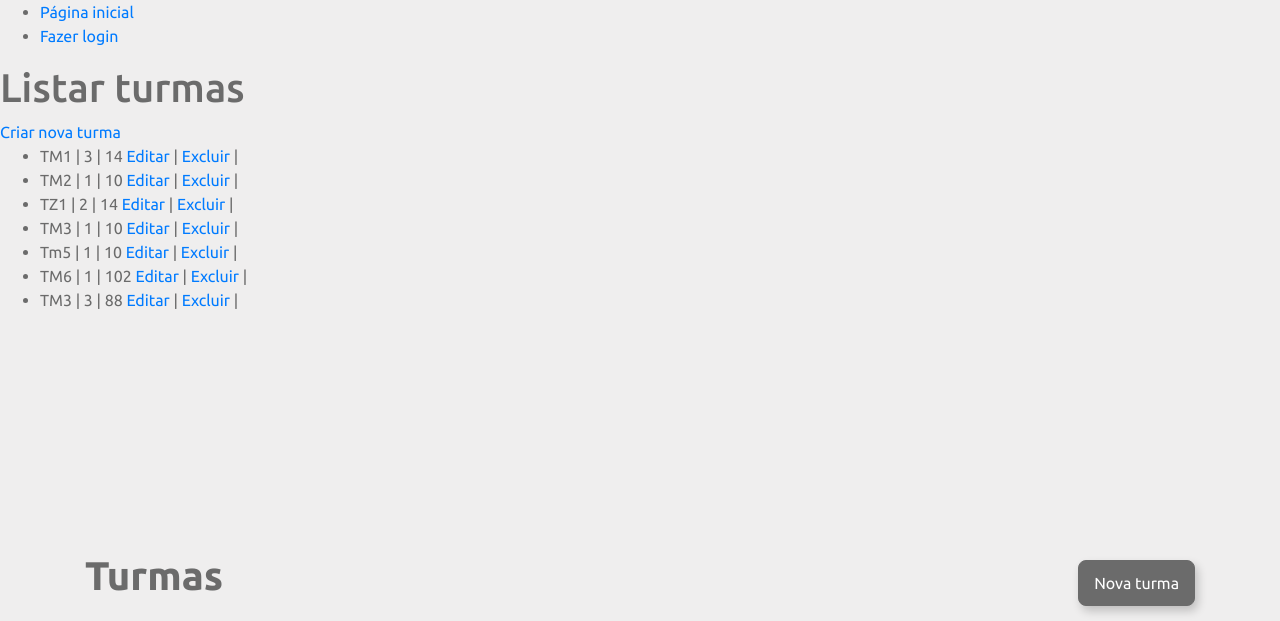
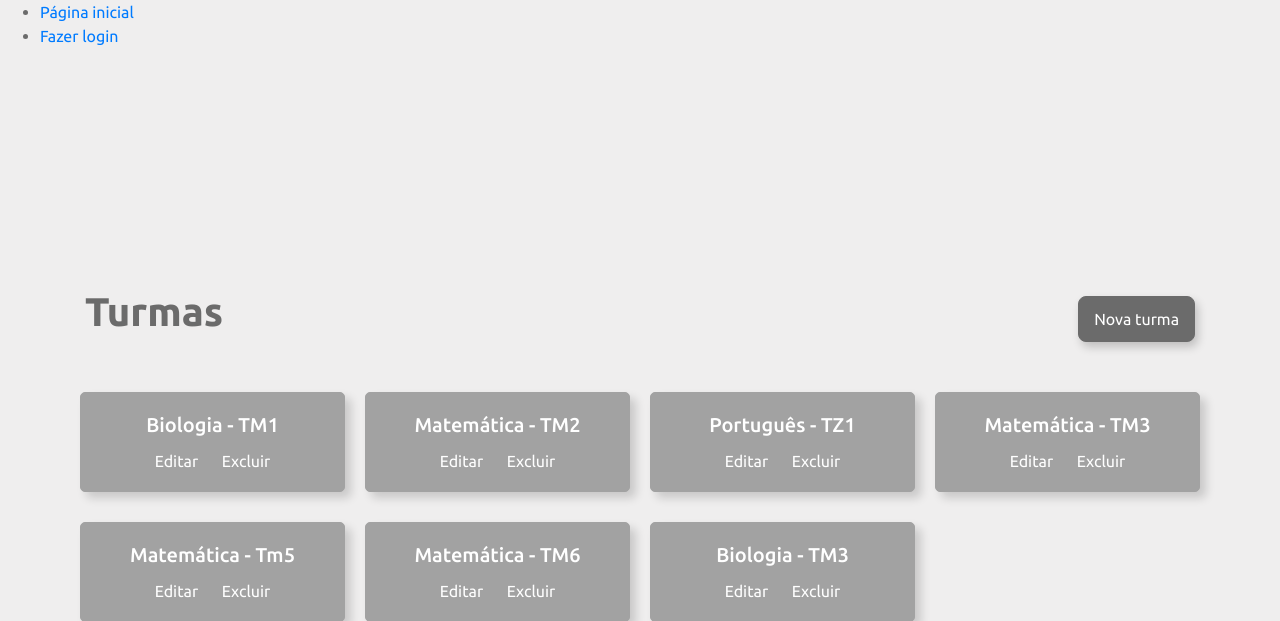
Before and after one commit to caioguedesam/skoolit_engsoft, a Flask app: page /turmas/listar in a window 1280 px wide. Shown: the top 621 px of the page. Run offline with Flask 2, Linux system fonts and the light colour scheme; data comes from the database, SQL or seed files in the repository; some libraries are stand-ins or nearby versions.

Commit message:
Limpeza ListarTurmas (remoção do design antigo)

```diff
--- a/skoolit/templates/turmas/listar_turmas.html
+++ b/skoolit/templates/turmas/listar_turmas.html
@@ -7,21 +7,6 @@
 {% block title %}Listar turmas{% endblock %}
 
 {% block content %}
-
-<h1>Listar turmas</h1>
-
-<a href="{{url_for('turmas.criar')}}">Criar nova turma</a>
-
-<ul>
-	{% for turma in turmas %}
-		<li>{{turma.titulo}} | {{turma.materia_id}} | {{turma.professor_id}} <a href="{{url_for('turmas.atualizar', id=turma.id)}}">Editar</a> | <a href="{{url_for('turmas.excluir', id=turma.id)}}">Excluir</a> |</li>
-	{% endfor %}
-</ul>
-
-{% if turmas|length == 0  %}
-<p>Não existem turmas criadas.</p>
-{% endif %}
-
 <div class="container">
 
 	<div class="d-flex mb-5">
@@ -56,5 +41,4 @@
 		<p>Não existem turmas criadas.</p>
 	{% endif %}
 </div>
-
 {% endblock %}
```
